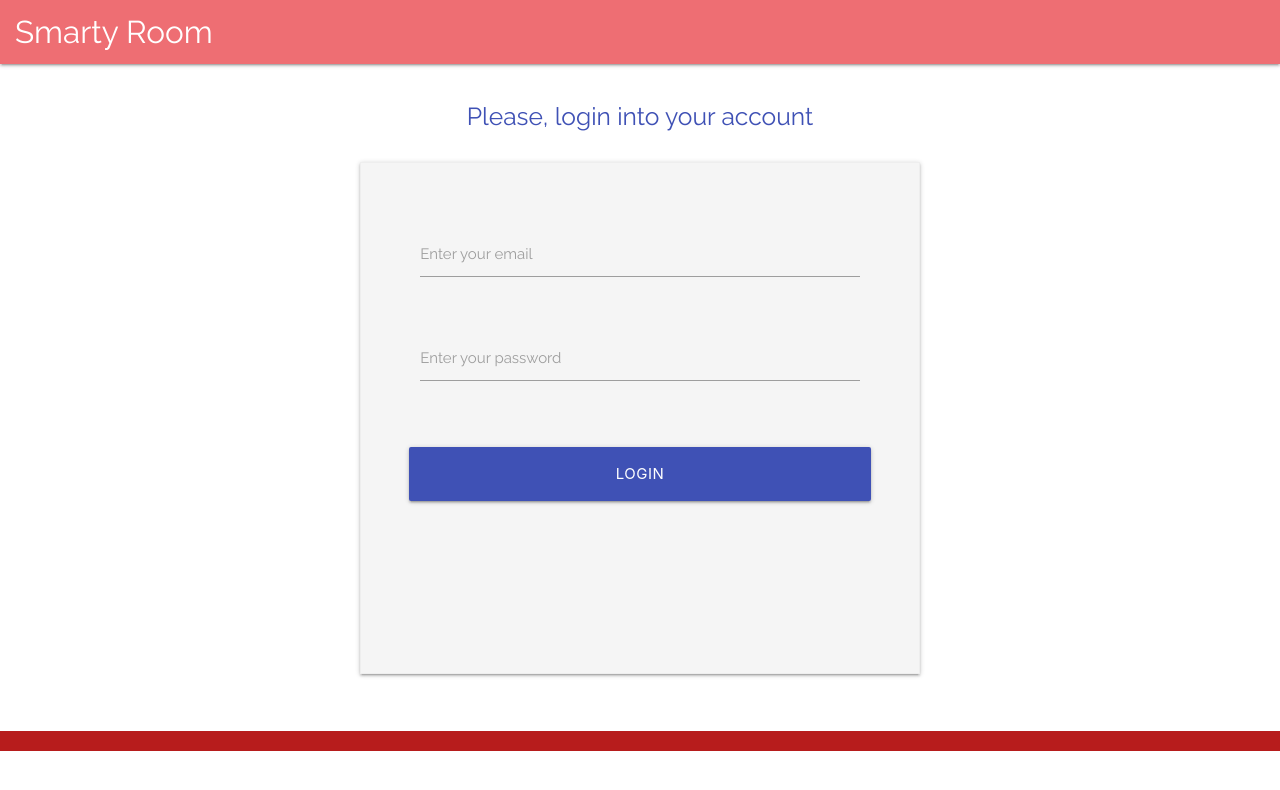
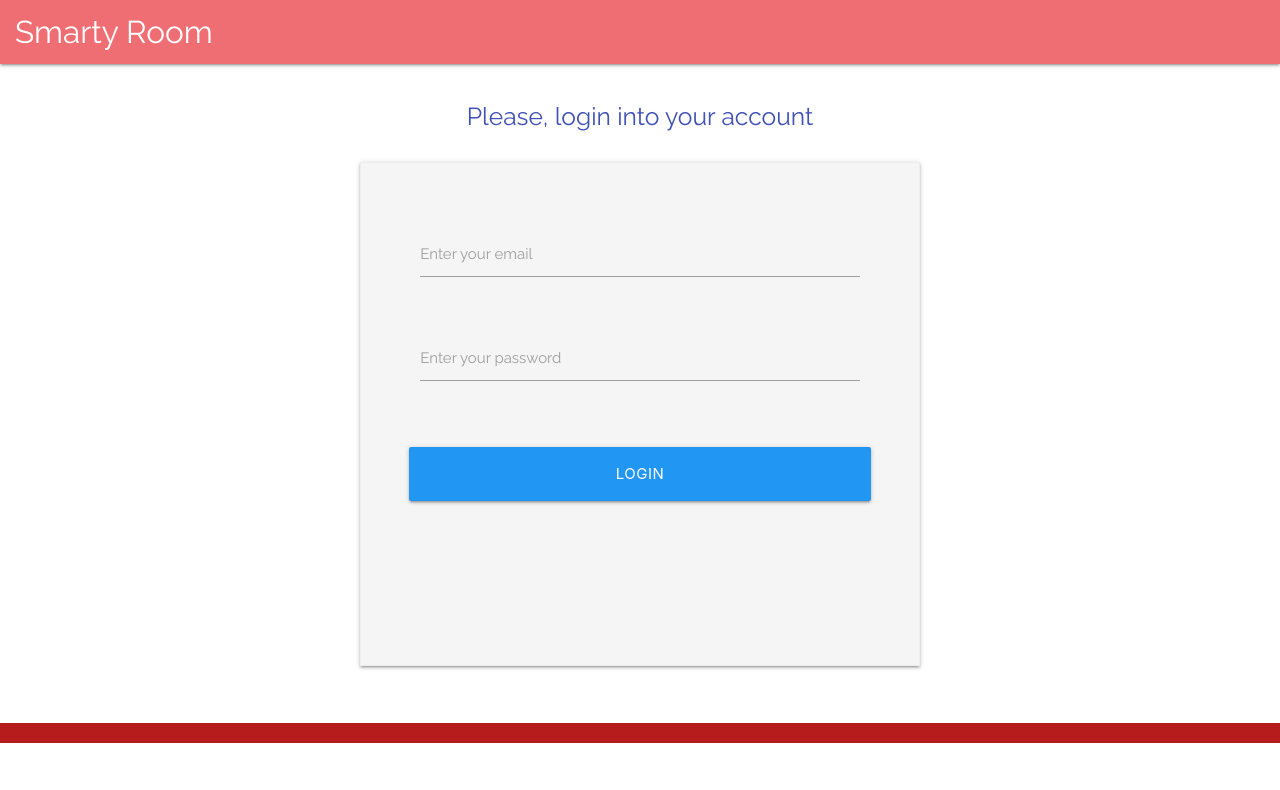
Before and after one commit to s-xync/rpi-smart-room, a React (Create React App) app in the folder app-smart-room/client/: page /login in a window 1280 px wide. Shown: the top 790 px of the page. Built offline with nearby package versions, Linux system fonts and the light colour scheme; no server answers.

Commit message:
small changes

```diff
--- a/app-smart-room/client/src/components/Home.jsx
+++ b/app-smart-room/client/src/components/Home.jsx
@@ -134,7 +134,7 @@ class Home extends Component {
                   <div className="card-panel blue accent-1 white-text">
                     <div className="row">
                       <div className="col s12 m4">
-                        <i class="large fas fa-tint" />
+                        <i className="large fas fa-tint" />
                       </div>
                       <div className="col s12 m8 ">
                         <span className="text-darken-2 ">
--- a/app-smart-room/client/src/components/Login.jsx
+++ b/app-smart-room/client/src/components/Login.jsx
@@ -51,7 +51,6 @@ class Login extends Component {
                   <div className="row">
                     <div className="col s12" />
                   </div>
-
                   <div className="row">
                     <div className="input-field col s12">
                       <input
@@ -65,7 +64,6 @@ class Login extends Component {
                       <label htmlFor="email">Enter your email</label>
                     </div>
                   </div>
-
                   <div className="row">
                     <div className="input-field col s12">
                       <input
@@ -89,7 +87,7 @@ class Login extends Component {
                       <button
                         type="submit"
                         name="btn_login"
-                        className="col s12 btn btn-large waves-effect indigo"
+                        className="col s12 btn btn-large waves-effect waves-light blue"
                         onClick={this.loginClicked}
                       >
                         Login
--- a/app-smart-room/client/src/components/css/Login.css
+++ b/app-smart-room/client/src/components/css/Login.css
@@ -3,7 +3,7 @@
   padding: 32px 48px 0px 48px;
   border: 1px solid #eee;
   min-width: 70vh;
-  min-height: 64vh;
+  min-height: 63vh;
 }
 
 body {
```
